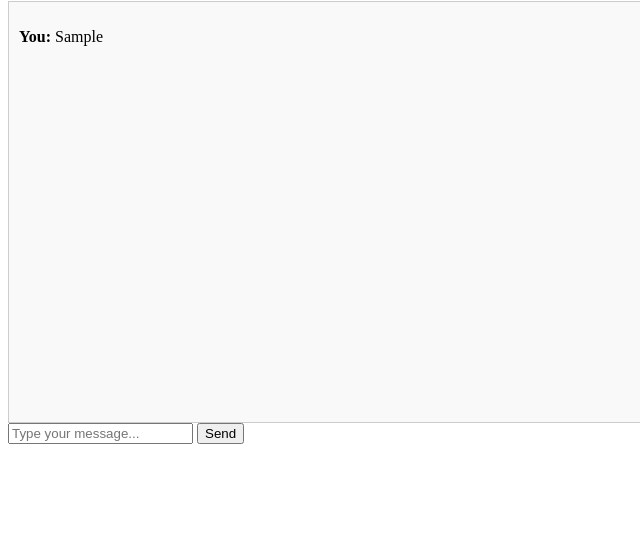
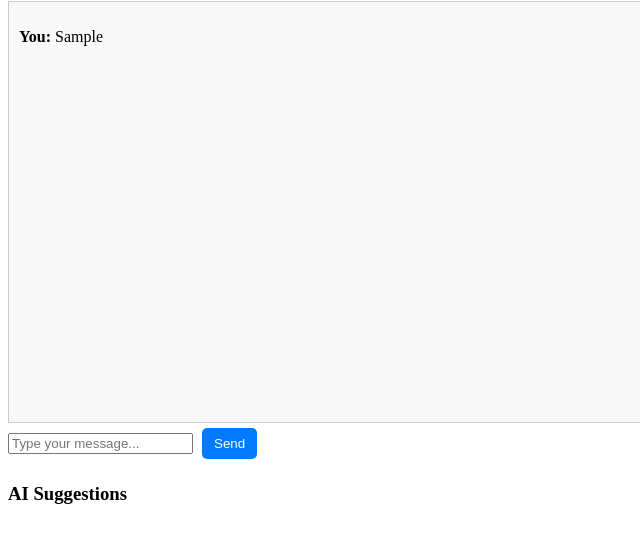
Before and after one commit to ygeszvain/test-flask-crewai, a plain HTML site: page index.html in a window 1280 px wide. Both pictures are taken after typing "Sample" into the empty fields and a click on the button "Send". Shown: the part 66-608 px from the top of the page, without its empty margins (0-640 px from the left). Drawn offline with nearby package versions, Linux system fonts and the light colour scheme; no server answers.

Commit message:
Update index.html

```diff
--- a/index.html
+++ b/index.html
@@ -6,6 +6,7 @@
     <title>Flask Chat with AI Agents</title>
     <script src="https://cdnjs.cloudflare.com/ajax/libs/socket.io/4.0.1/socket.io.js"></script>
     <style>
+        /* Make the chat box scrollable */
         #chat-box {
             width: 100%;
             height: 400px;
@@ -16,6 +17,24 @@
             flex-direction: column;
             background-color: #f9f9f9;
         }
+
+        #suggestions {
+            margin-top: 10px;
+        }
+
+        button {
+            margin: 5px;
+            padding: 8px 12px;
+            border: none;
+            background-color: #007bff;
+            color: white;
+            cursor: pointer;
+            border-radius: 5px;
+        }
+
+        button:hover {
+            background-color: #0056b3;
+        }
     </style>
 </head>
 <body>
@@ -25,20 +44,44 @@
     <input type="text" id="message" placeholder="Type your message...">
     <button onclick="sendMessage()">Send</button>
 
+    <h3>AI Suggestions</h3>
+    <div id="suggestions"></div>
+
     <script>
         var socket = io();
 
-        function sendMessage() {
-            var message = document.getElementById("message").value;
+        function sendMessage(text=null) {
+            var message = text || document.getElementById("message").value;
             if (message.trim() !== "") {
-                document.getElementById("chat-box").innerHTML += `<p><strong>You:</strong> ${message}</p>`;
                 socket.emit("message", { message: message });
+                appendMessage("You", message);
                 document.getElementById("message").value = "";
             }
         }
 
-        socket.on("agent_response", function(data) {
-            document.getElementById("chat-box").innerHTML += `<p><strong>${data.agent}:</strong> ${data.message}</p>`;
+        function appendMessage(sender, message) {
+            var chatBox = document.getElementById("chat-box");
+            var messageElement = document.createElement("p");
+            messageElement.innerHTML = `<strong>${sender}:</strong> ${message}`;
+            chatBox.appendChild(messageElement);
+
+            // Auto-scroll to the latest message
+            chatBox.scrollTop = chatBox.scrollHeight;
+        }
+
+        socket.on("response", function(data) {
+            appendMessage("AI", data.message);
+        });
+
+        socket.on("suggestions", function(data) {
+            var suggestionsDiv = document.getElementById("suggestions");
+            suggestionsDiv.innerHTML = "";
+            data.suggestions.forEach(suggestion => {
+                let button = document.createElement("button");
+                button.innerText = suggestion;
+                button.onclick = function() { sendMessage(suggestion); };
+                suggestionsDiv.appendChild(button);
+            });
         });
     </script>
 </body>
```
